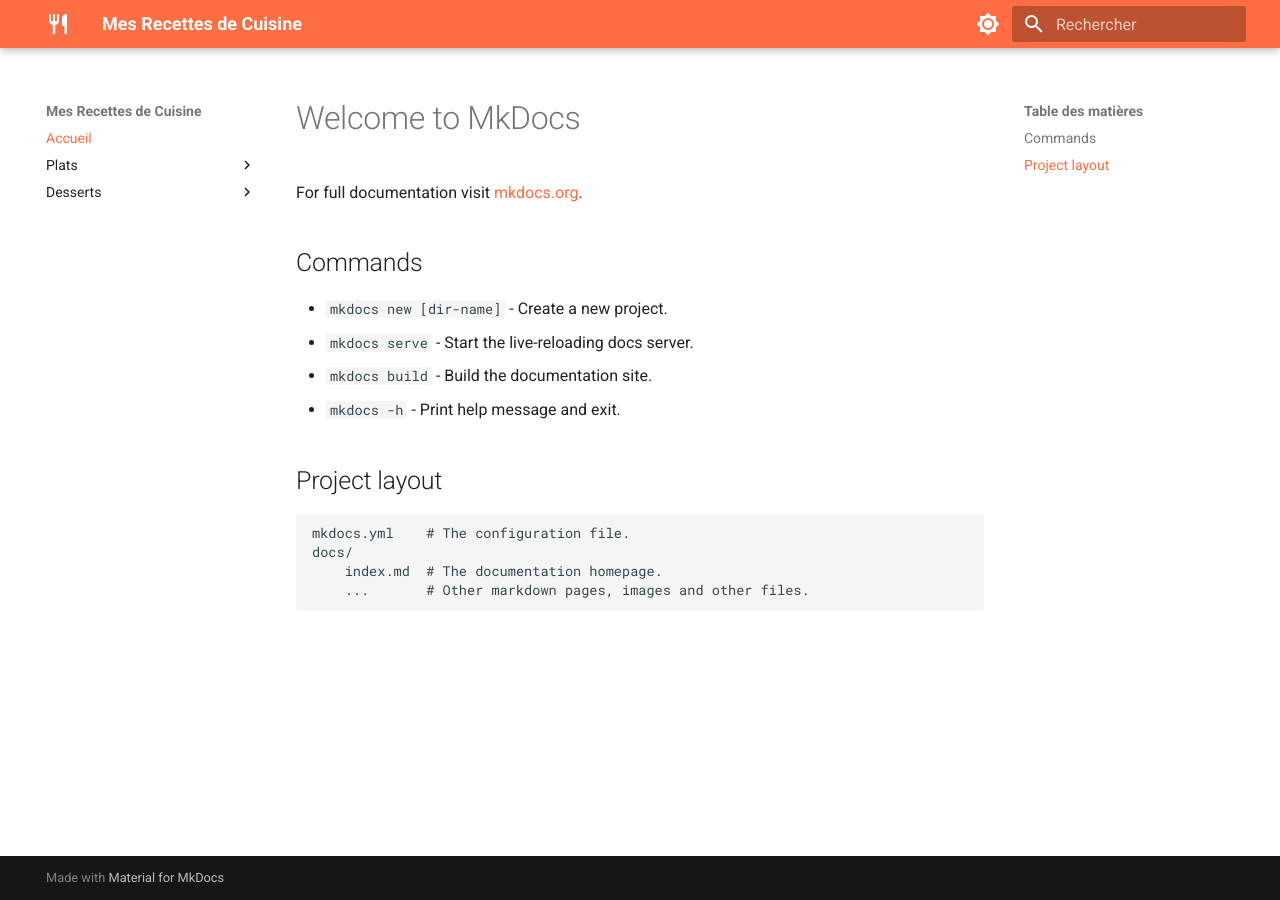
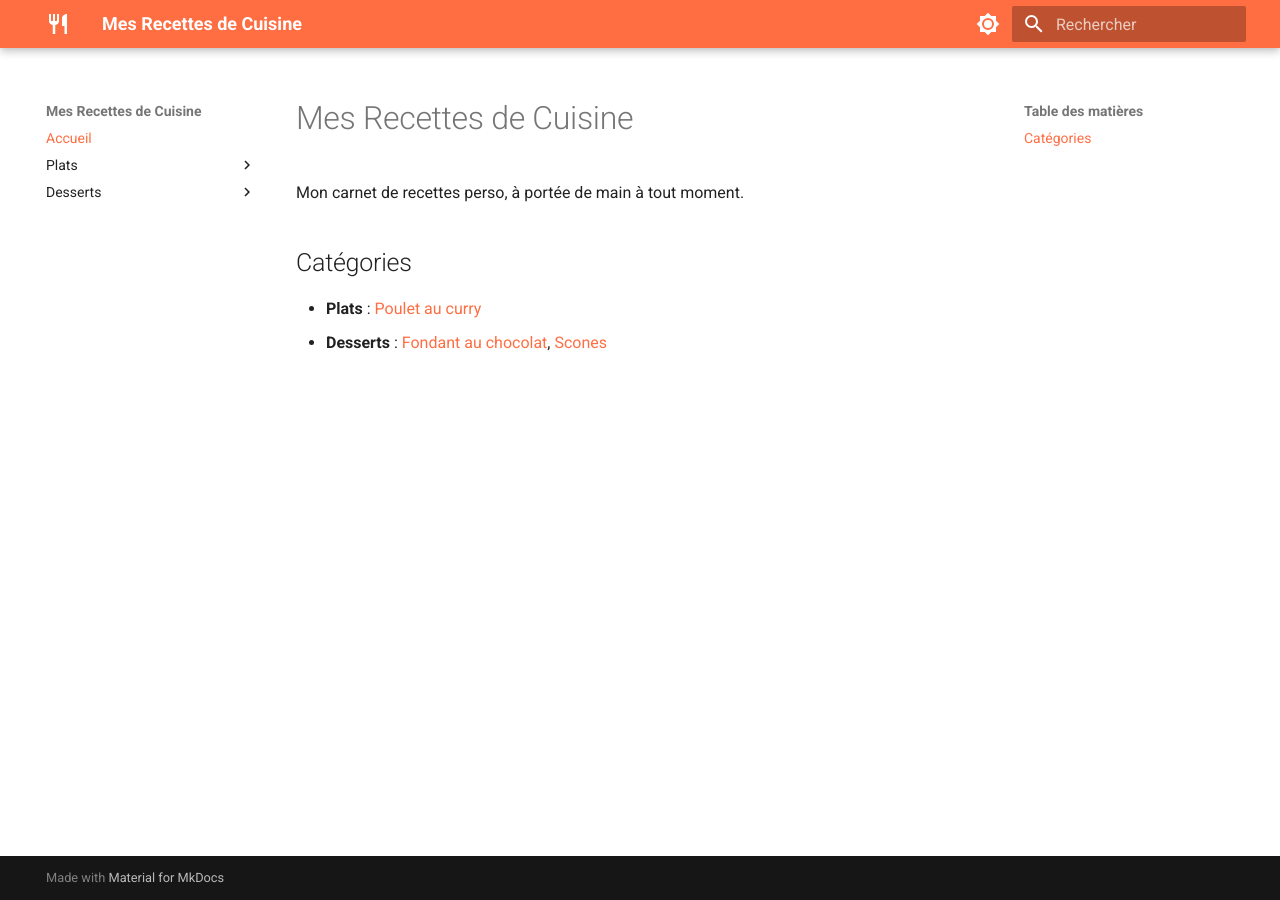
Before and after one commit to jbthomazo/my-recipes, an MkDocs documentation site: the page built from docs/index.md, in a window 1280 px wide. Built offline with MkDocs 1.6.1 and Material for MkDocs 9.7.7, drawn with Linux system fonts in a browser that asks for light colours; a script that is not in the unit is left out.

Commit message:
Corrige le déploiement, retire le doublon mermaid et nettoie l'accueil
- Workflow : installe les dépendances via requirements.txt, setup-python v5 avec cache pip
- Mermaid : utilise le support natif de Material (superfences) au lieu du
  plugin mermaid2 (non installé en CI) et du script de l'override
- Accueil : remplace le texte MkDocs par défaut et retire le script Netlify

Co-Authored-By: Claude Sonnet 5.5 <noreply@anthropic.com>
Claude-Session: https://claude.ai/code/session_01QxkoUFD5YMxeEJQHa9PAHo

```diff
--- a/docs/index.md
+++ b/docs/index.md
@@ -1,19 +1,8 @@
-<script src="https://identity.netlify.com/v1/netlify-identity-widget.js"></script>
+# Mes Recettes de Cuisine
 
-# Welcome to MkDocs
+Mon carnet de recettes perso, à portée de main à tout moment.
 
-For full documentation visit [mkdocs.org](https://www.mkdocs.org).
+## Catégories
 
-## Commands
-
-* `mkdocs new [dir-name]` - Create a new project.
-* `mkdocs serve` - Start the live-reloading docs server.
-* `mkdocs build` - Build the documentation site.
-* `mkdocs -h` - Print help message and exit.
-
-## Project layout
-
-    mkdocs.yml    # The configuration file.
-    docs/
-        index.md  # The documentation homepage.
-        ...       # Other markdown pages, images and other files.
+- **Plats** : [Poulet au curry](plats/poulet-curry.md)
+- **Desserts** : [Fondant au chocolat](desserts/fondant.md), [Scones](desserts/scones.md)
--- a/mkdocs.yml
+++ b/mkdocs.yml
@@ -35,4 +35,10 @@ extra:
 
 plugins:
   - search
-  - mermaid2
+
+markdown_extensions:
+  - pymdownx.superfences:
+      custom_fences:
+        - name: mermaid
+          class: mermaid
+          format: !!python/name:pymdownx.superfences.fence_code_format
--- a/overrides/main.html
+++ b/overrides/main.html
@@ -2,14 +2,4 @@
 
 {% block extrahead %}
   <link rel="apple-touch-icon" href="{{ 'assets/images/nomega_logo_small.png' | url }}">
-
-  <script src="https://unpkg.com/mermaid@10/dist/mermaid.min.js"></script>
-  <script>
-    document.addEventListener("DOMContentLoaded", function() {
-      mermaid.initialize({
-        startOnLoad: true,
-        theme: 'default',
-      });
-    });
-  </script>
 {% endblock %}
--- /dev/null
+++ b/requirements.txt
@@ -0,0 +1,2 @@
+mkdocs>=1.6,<2
+mkdocs-material>=9.5,<10
```
Also changed, not shown: 1 other file.
